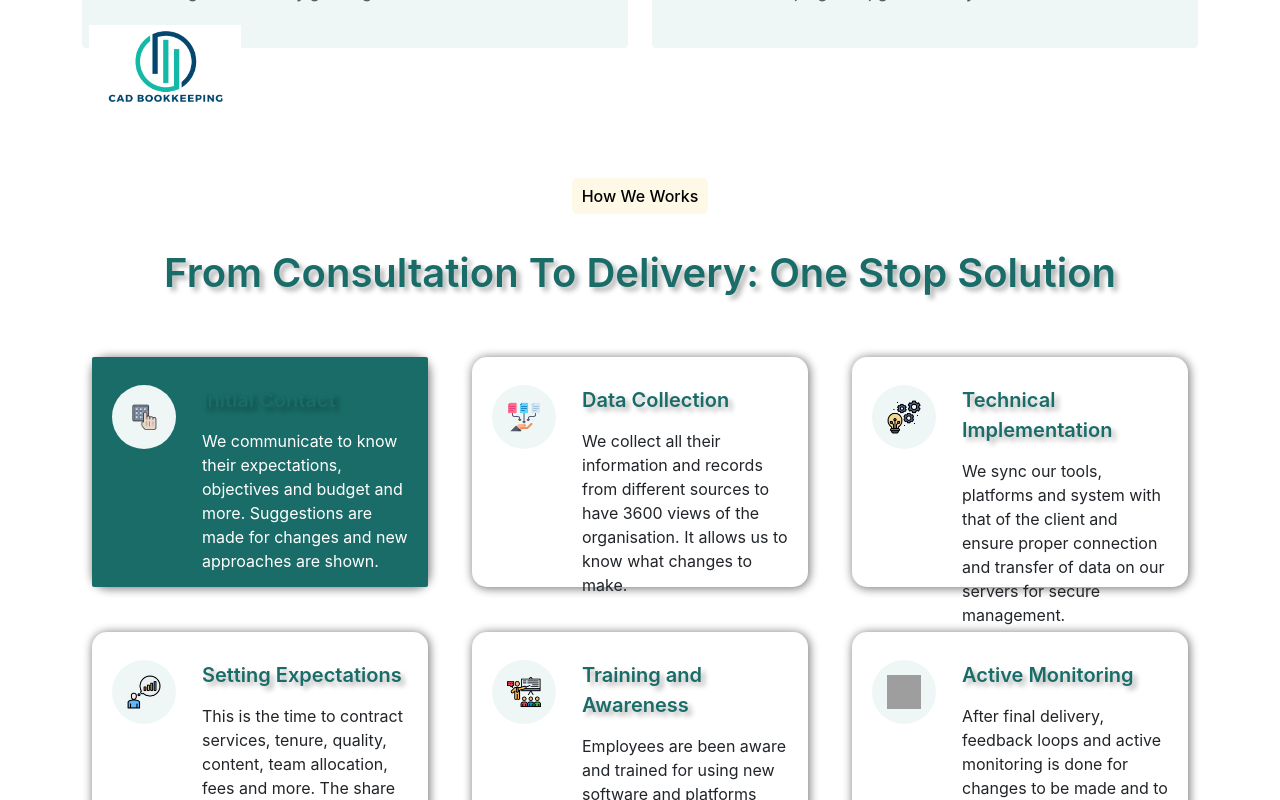
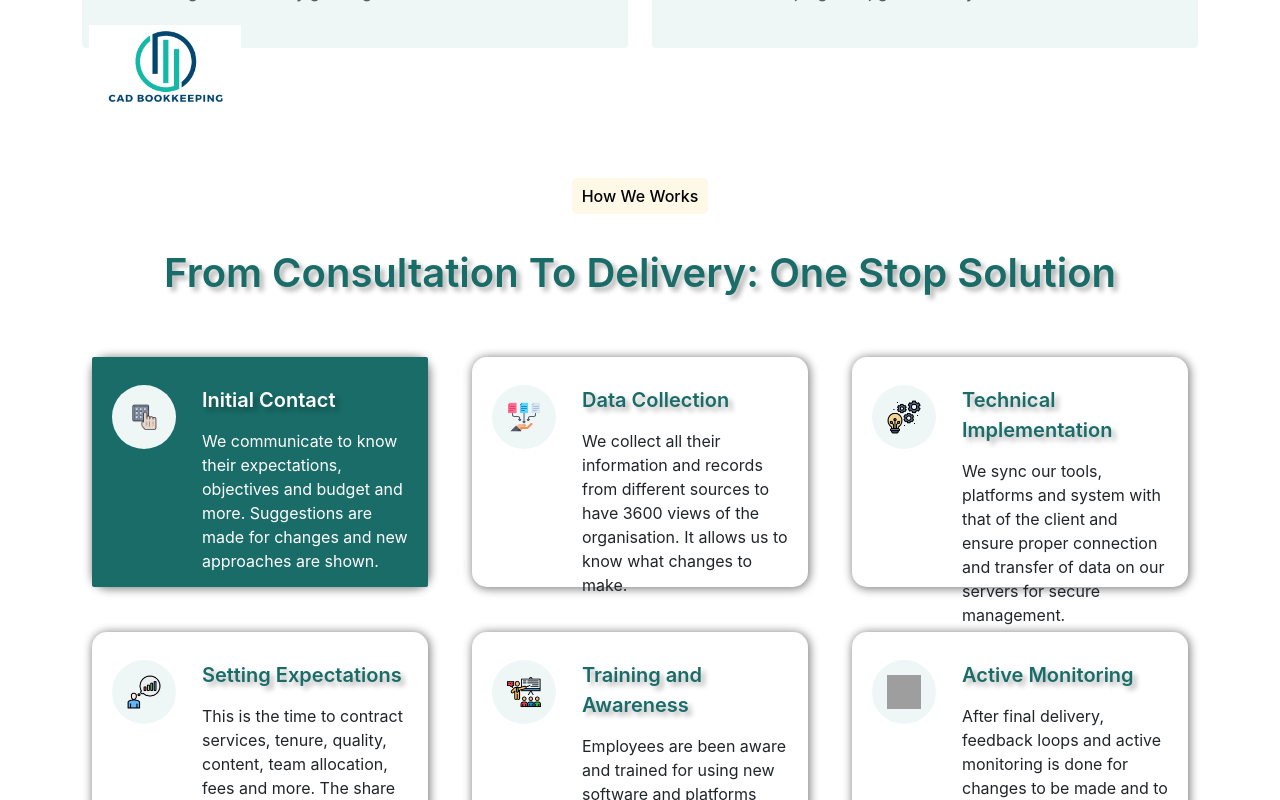
Before and after one commit to GeForceGroot/Landing_Page_2, a React (Create React App) app: page / in a window 1280 px wide. In both pictures the pointer is over the element "Initial Contact". Shown: the part 6762-7562 px from the top of the page. Built offline with nearby package versions, Linux system fonts and the light colour scheme; grey boxes are pictures that could not be loaded.

Commit message:
commit-new-7

```diff
--- a/src/style/contact.css
+++ b/src/style/contact.css
@@ -653,7 +653,7 @@ img.homewelbg {
 }
 
 
-@media screen and (min-width: 425px) and (max-width: 767px) {
+@media (max-width: 767px) {
   .elips-icon{
     left: 33%;
     top: 33%;
--- a/src/style/solution.css
+++ b/src/style/solution.css
@@ -44,6 +44,11 @@ span.consultingspan {
     margin: 10px;
     height: 230px;
     box-shadow: 1px 1px 10px 1px gray;
+}
+
+
+.works-servicearea:hover #setRang{
+    color: white;
 }
 
 .ts {
```
